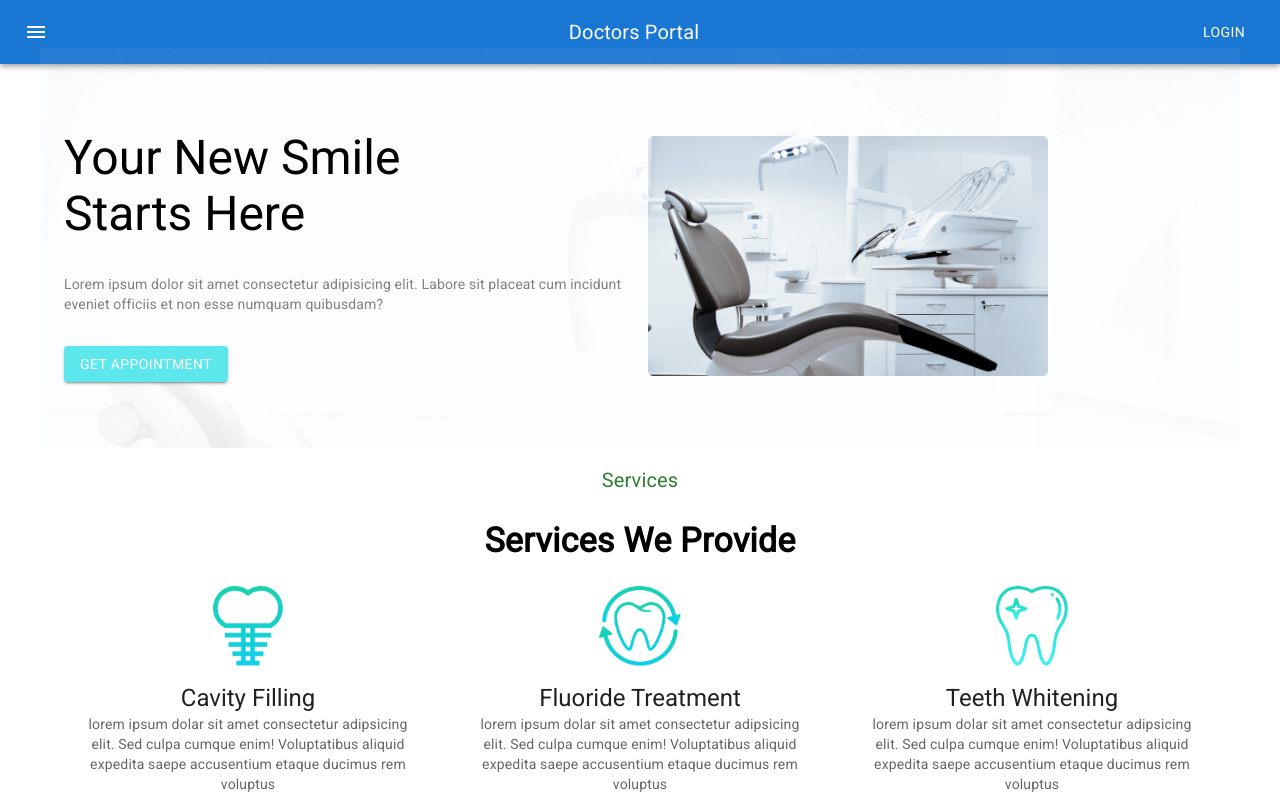
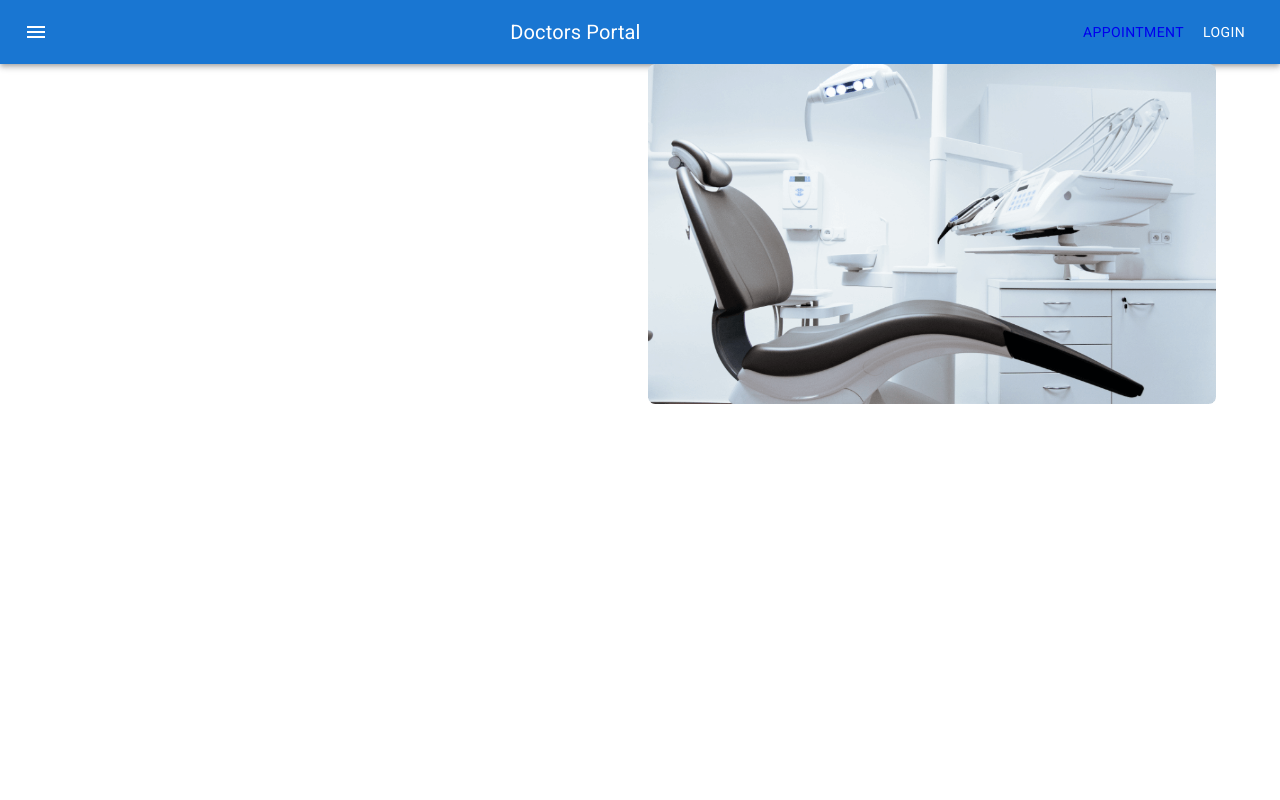
Before and after one commit to thejakia1/Doctors-Portal, a React (Create React App) app: page /appointment in a window 1280 px wide. Shown: the top 800 px of the page. Built offline with nearby package versions, Linux system fonts and the light colour scheme.

Commit message:
appointment route

```diff
--- a/src/App.js
+++ b/src/App.js
@@ -7,14 +7,15 @@ import {
 
 } from "react-router-dom"
 import Home from './Pages/Home/Home/Home';
+import Appointment from './Pages/Appointment/Appointment/Appointment';
 
 function App() {
   return (
     <div className="App">
       <Router>
         <Switch>
-          <Route path="/about">
-            <Home />
+          <Route path="/appointment">
+            <Appointment />
           </Route>
           <Route path="/home">
             <Home />
--- /dev/null
+++ b/src/Pages/Appointment/Appointment/Appointment.js
@@ -0,0 +1,16 @@
+import React from 'react';
+import Navigation from '../../Shared/Navigation/Navigation';
+import AppointmentHeader from '../AppointmentHeader/AppointmentHeader';
+import AvailableAppointments from '../AvailableAppointments/AvailableAppointments';
+
+const Appointment = () => {
+    return (
+        <div>
+            <Navigation></Navigation>
+            <AppointmentHeader></AppointmentHeader>
+            <AvailableAppointments></AvailableAppointments>
+        </div>
+    );
+};
+
+export default Appointment;
--- /dev/null
+++ b/src/Pages/Appointment/AppointmentHeader/AppointmentHeader.js
@@ -0,0 +1,20 @@
+import { Container, Grid } from '@mui/material';
+import React from 'react';
+import chair from '../../../images/chair.png'
+
+const AppointmentHeader = () => {
+    return (
+        <Container>
+            <Grid container spacing={2}>
+                <Grid item xs={12} md={6}>
+
+                </Grid>
+                <Grid item xs={12} md={6}>
+                    <img style={{ width: "100%" }} src={chair} alt="" />
+                </Grid>
+            </Grid>
+        </Container>
+    );
+};
+
+export default AppointmentHeader;
--- /dev/null
+++ b/src/Pages/Appointment/AvailableAppointments/AvailableAppointments.js
@@ -0,0 +1,11 @@
+import React from 'react';
+
+const AvailableAppointments = () => {
+    return (
+        <div>
+
+        </div>
+    );
+};
+
+export default AvailableAppointments;
--- a/src/Pages/Shared/Navigation/Navigation.js
+++ b/src/Pages/Shared/Navigation/Navigation.js
@@ -6,6 +6,7 @@ import Typography from '@mui/material/Typography';
 import Button from '@mui/material/Button';
 import IconButton from '@mui/material/IconButton';
 import MenuIcon from '@mui/icons-material/Menu';
+import { Link } from 'react-router-dom';
 
 const Navigation = () => {
     return (
@@ -24,6 +25,7 @@ const Navigation = () => {
           <Typography variant="h6" component="div" sx={{ flexGrow: 1 }}>
             Doctors Portal
           </Typography>
+          <Link to="/appointment"><Button color="inherit">Appointment</Button></Link>
           <Button color="inherit">Login</Button>
         </Toolbar>
       </AppBar>
```
